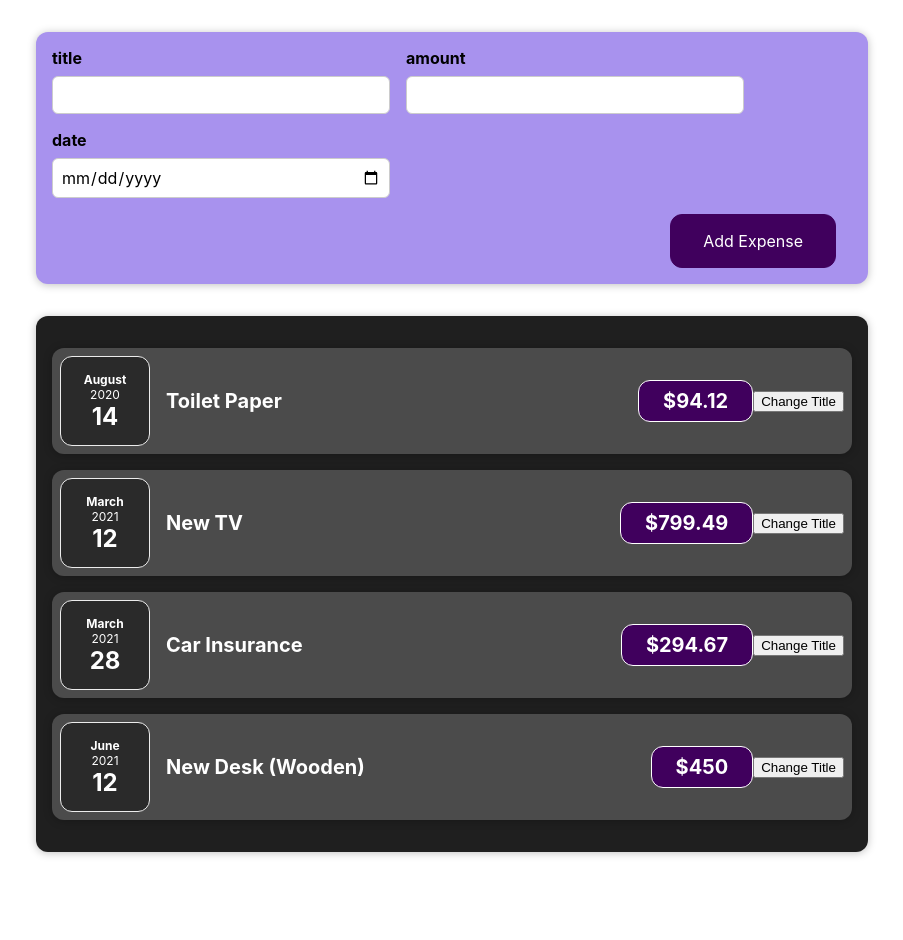
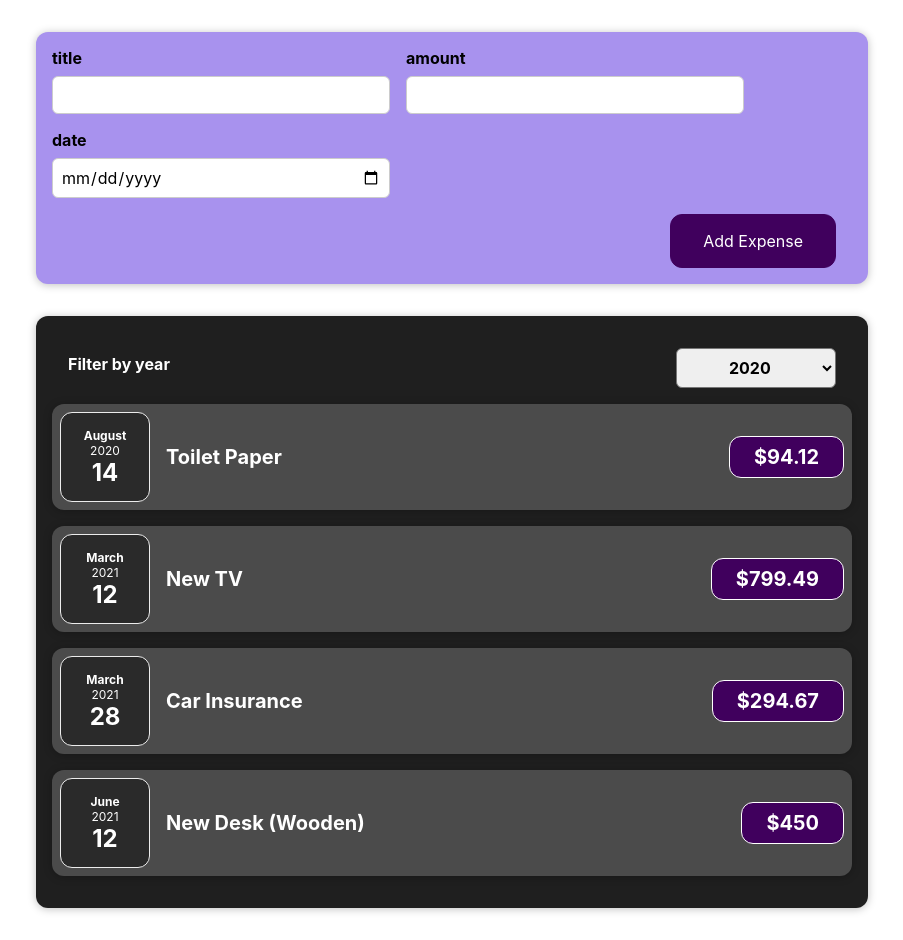
Before and after one commit to kaushalluffa/budget_calc_project, a React (Create React App) app: page / in a window 1280 px wide. Shown: the whole page, without its empty margins (188-1091 px from the left). Before the commit the page ends 884 px from the top, so only its background shows below. Built offline with nearby package versions, Linux system fonts and the light colour scheme.

Commit message:
added filter functionality

```diff
--- a/src/components/Expenses/ExpenseItem.jsx
+++ b/src/components/Expenses/ExpenseItem.jsx
@@ -5,21 +5,14 @@ import Card from '../UI/Card'
 
 function ExpenseItem(props) {
 
-    const [title, setTitle] = useState(props.title)
-
-
-    const clickHandler = () => {
-        setTitle('Updated')
-    }
 
   return (
       <Card className="expense-item" >
           <ExpenseDate date={props.date} />
           <div className="expense-item__description">
-              <h2>{title}</h2>
+              <h2>{props.title}</h2>
               <div className="expense-item__price">${props.amount}</div>
           </div>
-          <button onClick={clickHandler}>Change Title</button>
       </Card>
   )
 }
--- a/src/components/Expenses/Expenses.jsx
+++ b/src/components/Expenses/Expenses.jsx
@@ -1,10 +1,18 @@
+import React, {useState} from 'react'
 import Card from '../UI/Card';
+import ExpensesFilter from './ExpensesFilter';
 import ExpenseItem from './ExpenseItem';
 import './expenses.css';
 
 function Expenses(props) {
+  const [filteredYear, setFilteredYear] = useState('2020');
+
+  const filterChangeHandler = selectedYear => {
+    setFilteredYear(selectedYear);
+  };
   return (
     <Card className="expenses">
+      <ExpensesFilter selected={filteredYear} onChangeFilter={filterChangeHandler} />
       <ExpenseItem
         title={props.items[0].title}
         amount={props.items[0].amount}
--- /dev/null
+++ b/src/components/Expenses/ExpensesFilter.jsx
@@ -0,0 +1,25 @@
+import React from 'react';
+
+import './expensesfilter.css';
+
+const ExpensesFilter = (props) => {
+  const dropdownChangeHandler = (event) => {
+    props.onChangeFilter(event.target.value);
+  };
+
+  return (
+    <div className='expenses-filter'>
+      <div className='expenses-filter__control'>
+        <label>Filter by year</label>
+        <select value={props.selected} onChange={dropdownChangeHandler}>
+          <option value='2022'>2022</option>
+          <option value='2021'>2021</option>
+          <option value='2020'>2020</option>
+          <option value='2019'>2019</option>
+        </select>
+      </div>
+    </div>
+  );
+};
+
+export default ExpensesFilter;
--- /dev/null
+++ b/src/components/Expenses/expensesfilter.css
@@ -0,0 +1,24 @@
+.expenses-filter {
+    color: white;
+    padding: 0 1rem;
+  }
+
+  .expenses-filter__control {
+    display: flex;
+    width: 100%;
+    align-items: center;
+    justify-content: space-between;
+    margin: 1rem 0;
+  }
+
+  .expenses-filter label {
+    font-weight: bold;
+    margin-bottom: 0.5rem;
+  }
+
+  .expenses-filter select {
+    font: inherit;
+    padding: 0.5rem 3rem;
+    font-weight: bold;
+    border-radius: 6px;
+  }
```
Also changed, not shown: src/components/Expenses/expensedate.css (indentation only).
